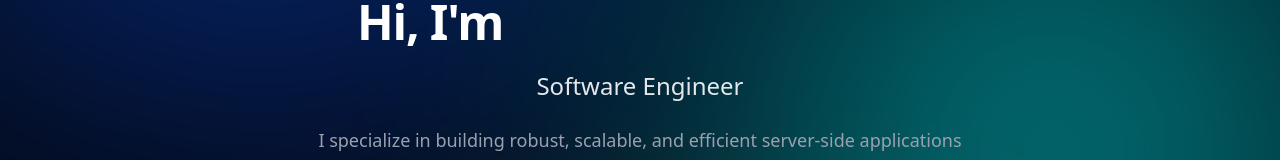
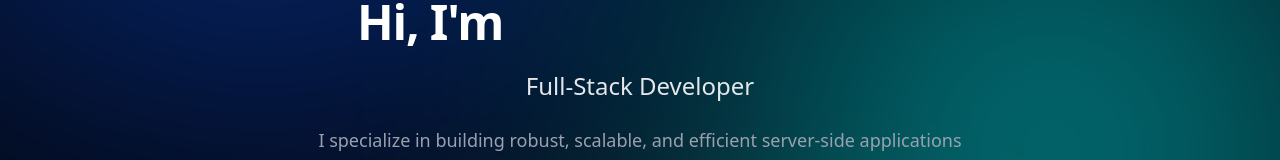
Before and after one commit to Erudi787/My-PortFolio, a Next.js app: page / in a window 1280 px wide. Shown: the part 282-442 px from the top of the page. Built offline with nearby package versions, Linux system fonts and the light colour scheme.

Commit message:
chore: adjust position in other files

```diff
--- a/src/app/(portfolio-sections)/about/page.tsx
+++ b/src/app/(portfolio-sections)/about/page.tsx
@@ -2,7 +2,7 @@ import AboutSection from "@/components/sections/AboutSection";
 
 export const metadata = {
   title: "About Me",
-  description: "Learn about Elwison Denampo's journey as a Software Engineer, technical experience with FastAPI, Next.js, and PostgreSQL, and philosophy on building scalable systems.",
+  description: "Learn about Elwison Denampo's journey as a Full-Stack Developer, technical experience with FastAPI, Next.js, and PostgreSQL, and philosophy on building scalable systems.",
 };
 
 export default function AboutPage() {
--- a/src/app/layout.tsx
+++ b/src/app/layout.tsx
@@ -23,12 +23,12 @@ const outfit = Outfit({
 
 export const metadata: Metadata = {
   title: {
-    default: "Elwison Denampo | Software Engineer Portfolio",
+    default: "Elwison Denampo | Full-Stack Developer Portfolio",
     template: "%s | Elwison Denampo",
   },
-  description: "Software Engineer specializing in backend development, system design, and scalable APIs. Experienced with FastAPI, Next.js, PostgreSQL, and AI integration.",
+  description: "Full-Stack Developer specializing in backend development, system design, and scalable APIs. Experienced with FastAPI, Next.js, PostgreSQL, and AI integration.",
   keywords: [
-    "Software Engineer",
+    "Full-Stack Developer",
     "Backend Developer",
     "Full Stack Developer",
     "FastAPI",
@@ -46,13 +46,13 @@ export const metadata: Metadata = {
     type: "website",
     locale: "en_US",
     siteName: "Elwison Denampo Portfolio",
-    title: "Elwison Denampo | Software Engineer",
-    description: "Software Engineer specializing in backend development and scalable systems.",
+    title: "Elwison Denampo | Full-Stack Developer",
+    description: "Full-Stack Developer specializing in backend development and scalable systems.",
   },
   twitter: {
     card: "summary_large_image",
-    title: "Elwison Denampo | Software Engineer",
-    description: "Software Engineer specializing in backend development and scalable systems.",
+    title: "Elwison Denampo | Full-Stack Developer",
+    description: "Full-Stack Developer specializing in backend development and scalable systems.",
   },
   robots: {
     index: true,
--- a/src/components/sections/HeroSection.tsx
+++ b/src/components/sections/HeroSection.tsx
@@ -64,7 +64,7 @@ const HeroSection = forwardRef<HTMLElement, HeroSectionProps>((props, ref) => {
           transition={{ duration: 0.8, ease: "easeOut", delay: 0.2 }}
         >
           <p className="text-2xl sm:text-3xl font-light mb-6 text-gray-200">
-            Software Engineer
+            Full-Stack Developer
           </p>
         </motion.div>
 
```
Also changed, not shown: 1 other file (tests, documents, lock files or other folders).
